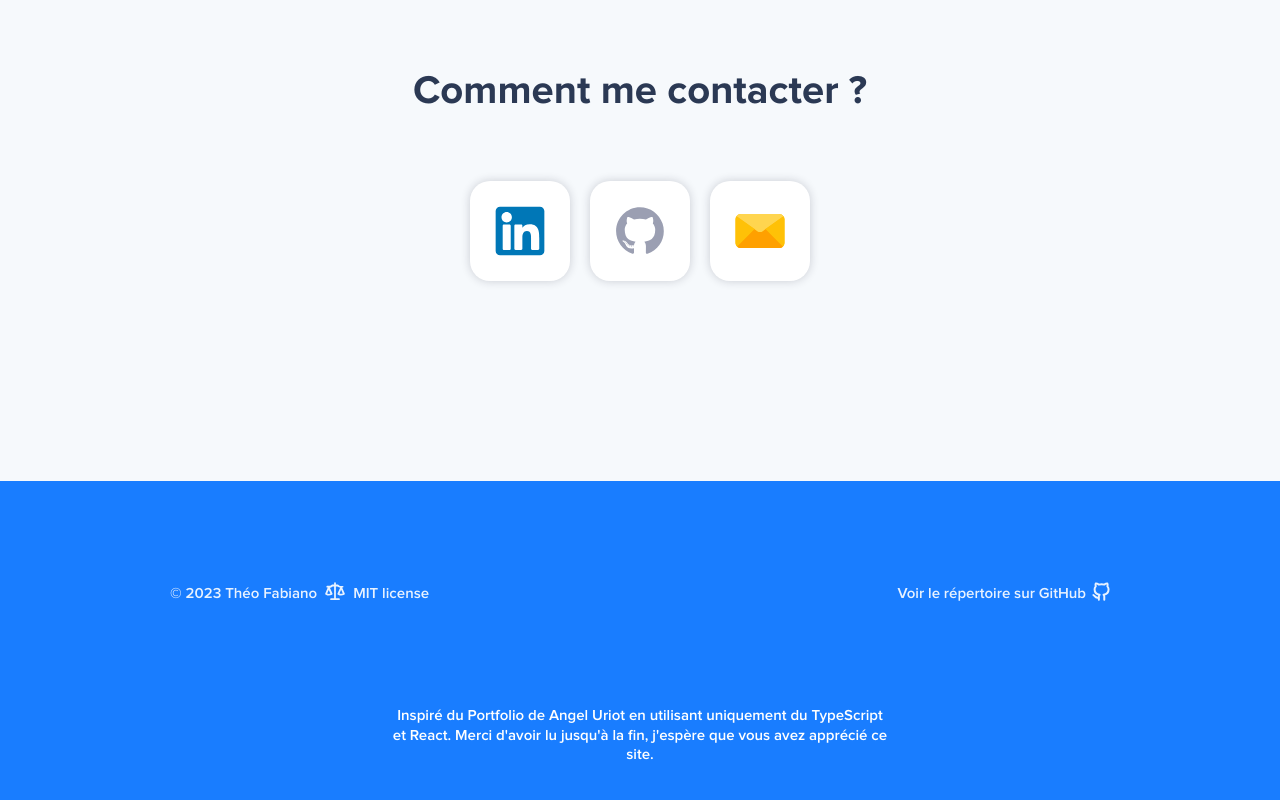
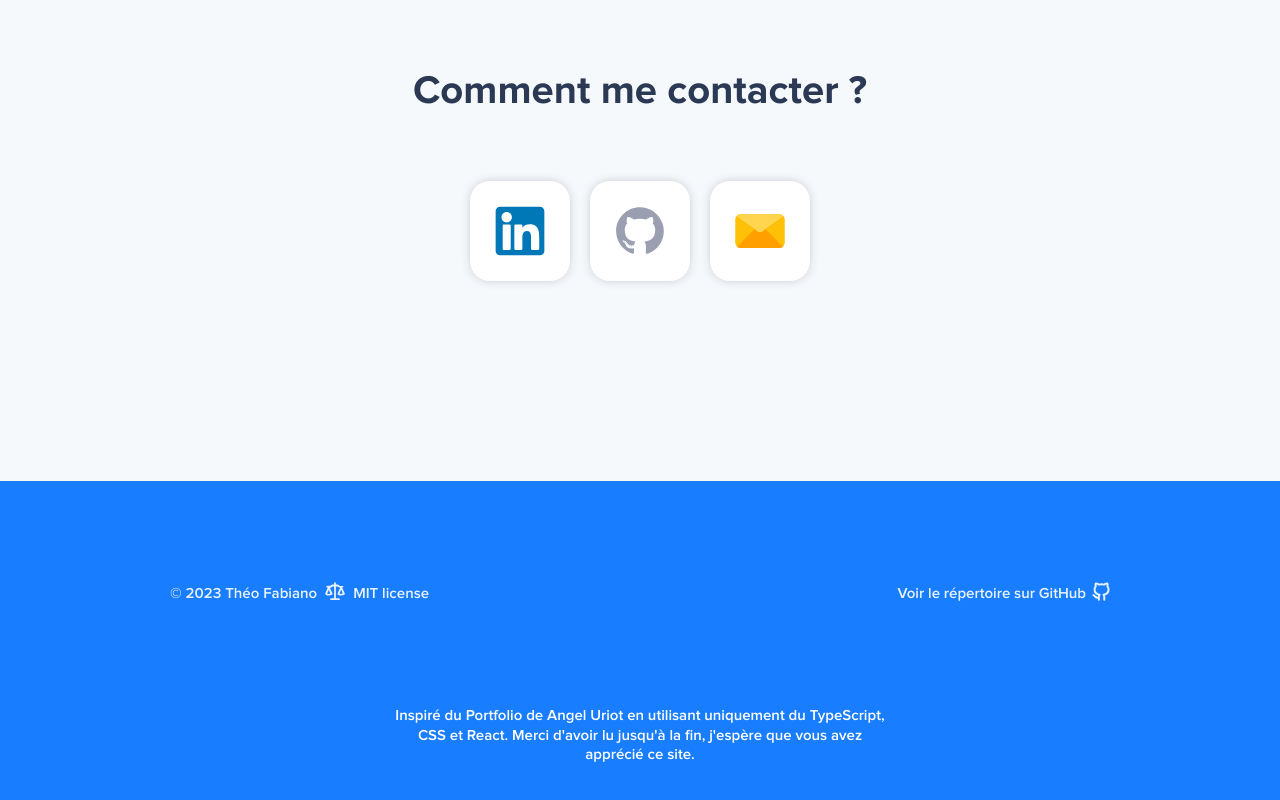
Before and after one commit to TheoEwzZer/theoewzzer.github.io, a React (Create React App) app: page / in a window 1280 px wide. Shown: the part 9417-10217 px from the top of the page. Built offline with nearby package versions, Linux system fonts and the light colour scheme.

Commit message:
💬 chore:: update text in the footer

```diff
--- a/src/footer.tsx
+++ b/src/footer.tsx
@@ -51,8 +51,8 @@ function Footer(): React.ReactElement {
           <div className="footer_content">
             <p>
               Inspiré du Portfolio de Angel Uriot en utilisant uniquement du
-              TypeScript et React. Merci d'avoir lu jusqu'à la fin, j'espère que
-              vous avez apprécié ce site.
+              TypeScript, CSS et React. Merci d'avoir lu jusqu'à la fin,
+              j'espère que vous avez apprécié ce site.
             </p>
           </div>
         </div>
```
